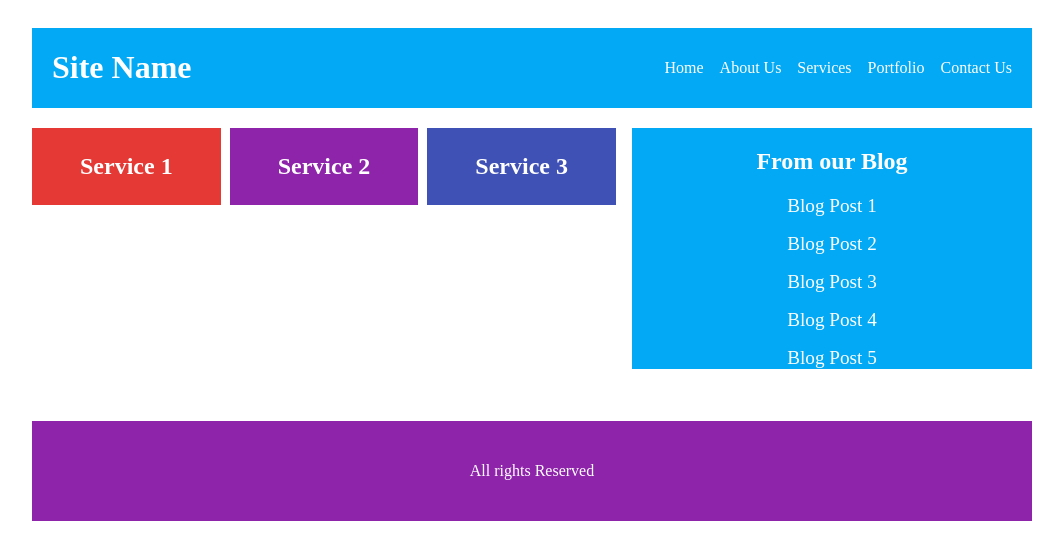
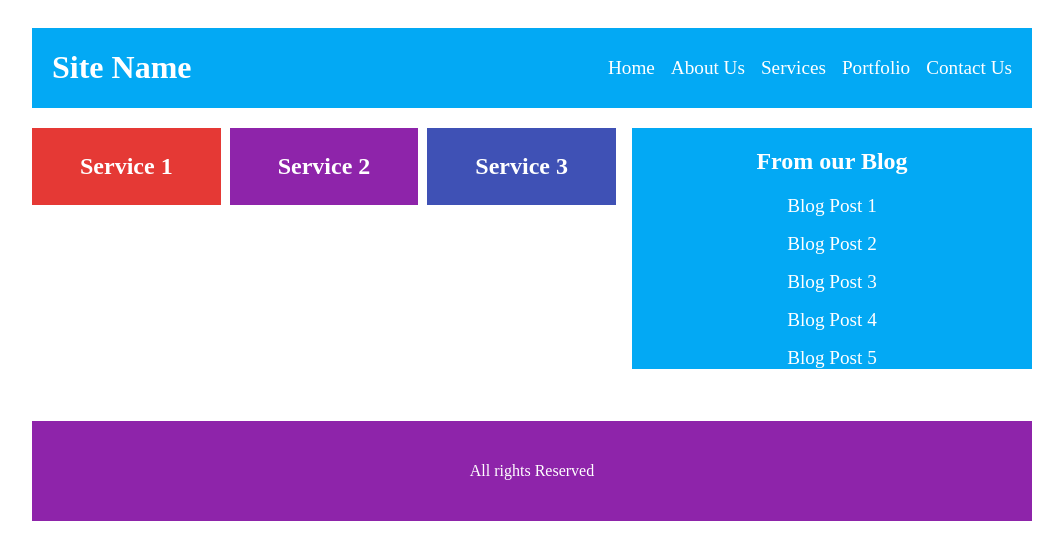
Before and after one commit to smarigowda/angular-cssflexbox-and-grid-ultimate-course, an Angular app: page / in a window 1280 px wide. Shown: the top 560 px of the page, without its empty margins (108-1171 px from the left). Built offline with nearby package versions, Linux system fonts and the light colour scheme.

Commit message:
nav items layout fixed

```diff
--- a/projects/layout-using-flexbox/src/app/app.component.scss
+++ b/projects/layout-using-flexbox/src/app/app.component.scss
@@ -28,13 +28,24 @@ body {
 
 nav {
   display: flex;
+  flex-direction: column;
   justify-content: center;
+  align-items: center;
+
+  @media screen and (min-width:768px) {
+    flex-direction: row;
+  }
 
   & a {
     color: white;
+    font-size: 1.2rem;
     font-family: 'IBM Plex Serif', serif;
     text-decoration: none;
-    margin-right: 1rem;
+    margin-bottom: 1rem;
+    @media screen and (min-width:768px) {
+      margin-right: 1rem;
+      margin-bottom: 0;
+    }
 
     &:last-of-type {
       margin-right: 0;
```
